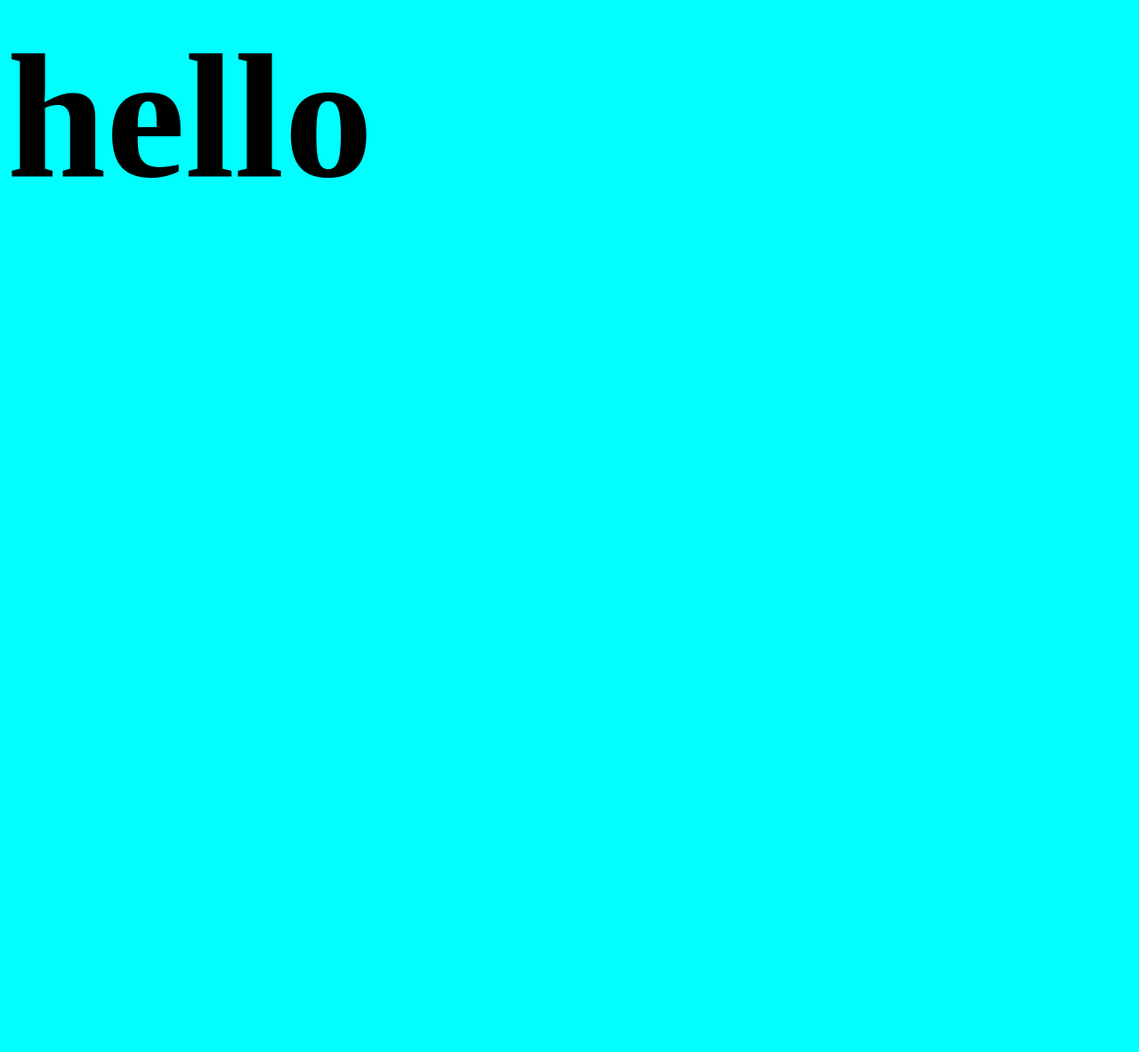
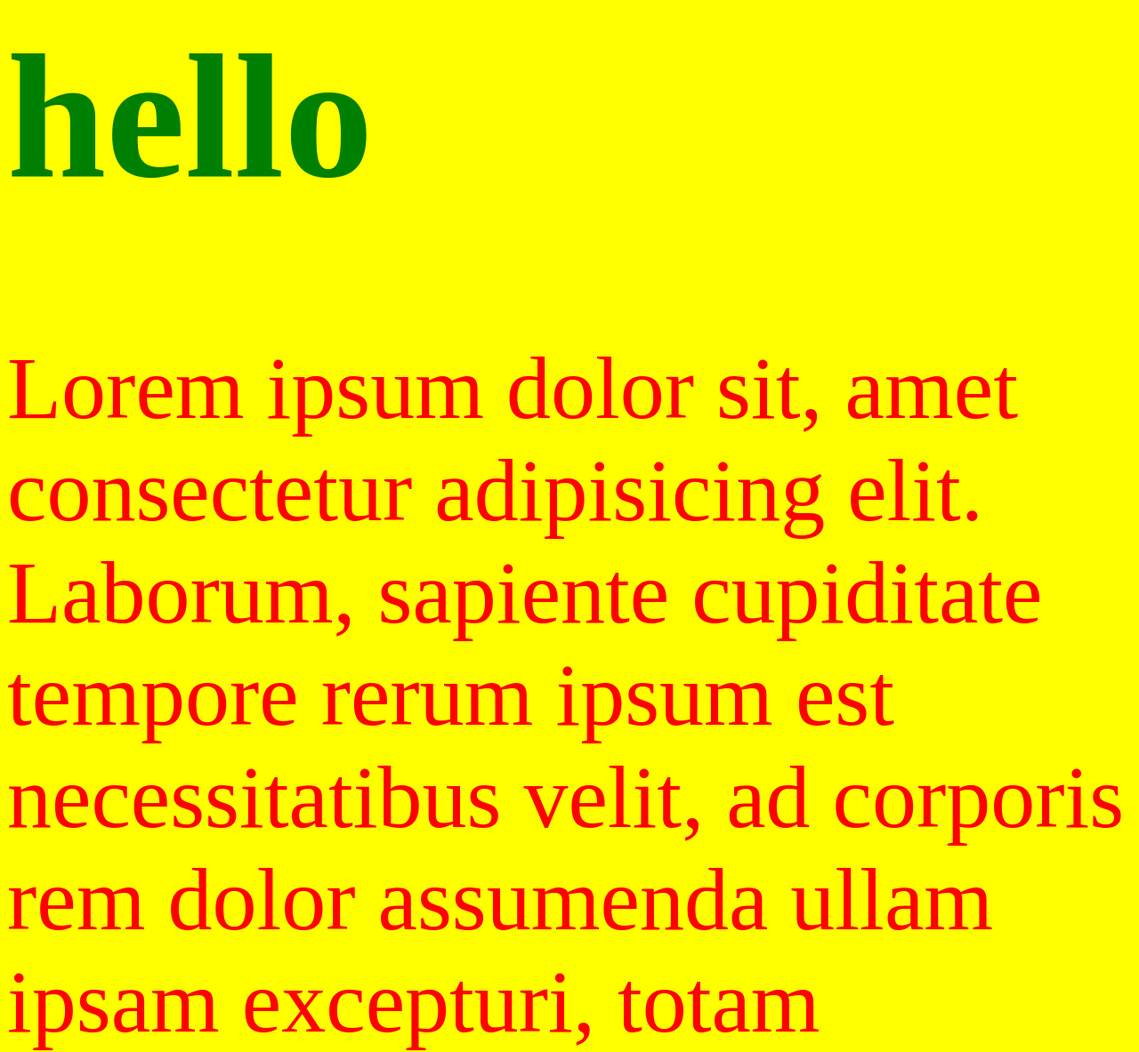
Before and after one commit to Anna250481/Panayiotou, a plain HTML site: page index.html in a window 1280 px wide. Shown: the part 118-1301 px from the top of the page at 89% size. Before the commit the page ends 800 px from the top, so only its background shows below. Drawn offline with Linux system fonts and the light colour scheme.

Commit message:
made changes

```diff
--- a/index.html
+++ b/index.html
@@ -8,9 +8,7 @@
     <link rel="stylesheet" href="style.css">
 </head>
 <body>
-    <h1>hello
-
-    </h1>
-
+    <h1>hello</h1>
+    <p>Lorem ipsum dolor sit, amet consectetur adipisicing elit. Laborum, sapiente cupiditate tempore rerum ipsum est necessitatibus velit, ad corporis rem dolor assumenda ullam ipsam excepturi, totam repellendus modi dignissimos asperiores.</p>
 </body>
 </html>
--- a/style.css
+++ b/style.css
@@ -1,7 +1,14 @@
 body{
-    background-color: aqua;
+    background-color: yellow;
+
 }
 
 h1{
     font-size: 200px;
+    color: green;
 }
+p {
+    font-size: 100px;
+color: red;
+
+}
```
